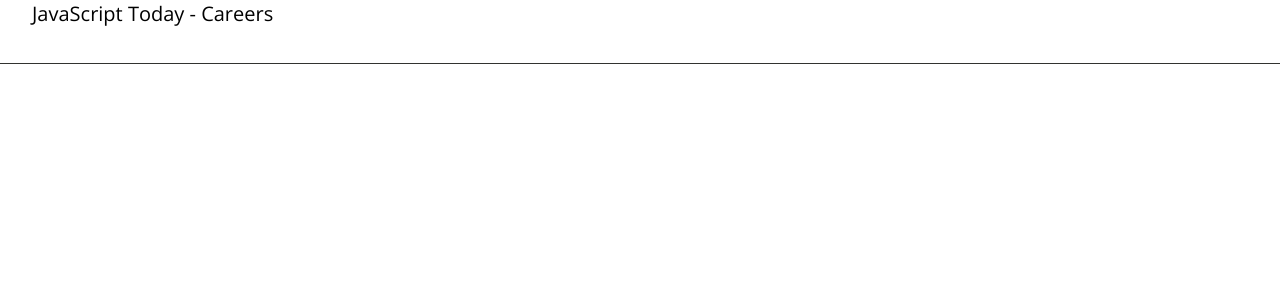
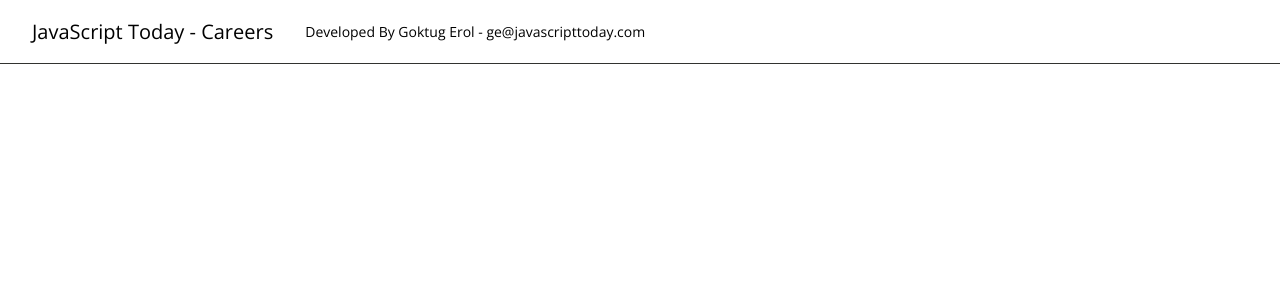
Before and after one commit to JavaScriptToday/job-portal, a Vue app: page / in a window 1280 px wide. Shown: the top 300 px of the page. Built offline with nearby package versions, Linux system fonts and the light colour scheme.

Commit message:
rendering data

```diff
--- a/src/components/MainNav.vue
+++ b/src/components/MainNav.vue
@@ -6,9 +6,10 @@
       >
         <a
           href="https://blog.javascripttoday.com/"
-          class="itemc-center flex h-full text-xl"
-          >JavaScript Today - Careers</a
+          class="itemc-center flex h-full items-center text-xl"
+          >{{ company }}</a
         >
+        <h2 class="ml-8 flex h-full items-center">Developed By {{ author }}</h2>
       </div>
     </div>
   </header>
@@ -17,5 +18,11 @@
 <script>
 export default {
   name: "MainNav",
+  data() {
+    return {
+      company: "JavaScript Today - Careers", // Hey Matt, shall we name it like that? -Goktug
+      author: "Goktug Erol - ge@javascripttoday.com",
+    };
+  },
 };
 </script>
```
